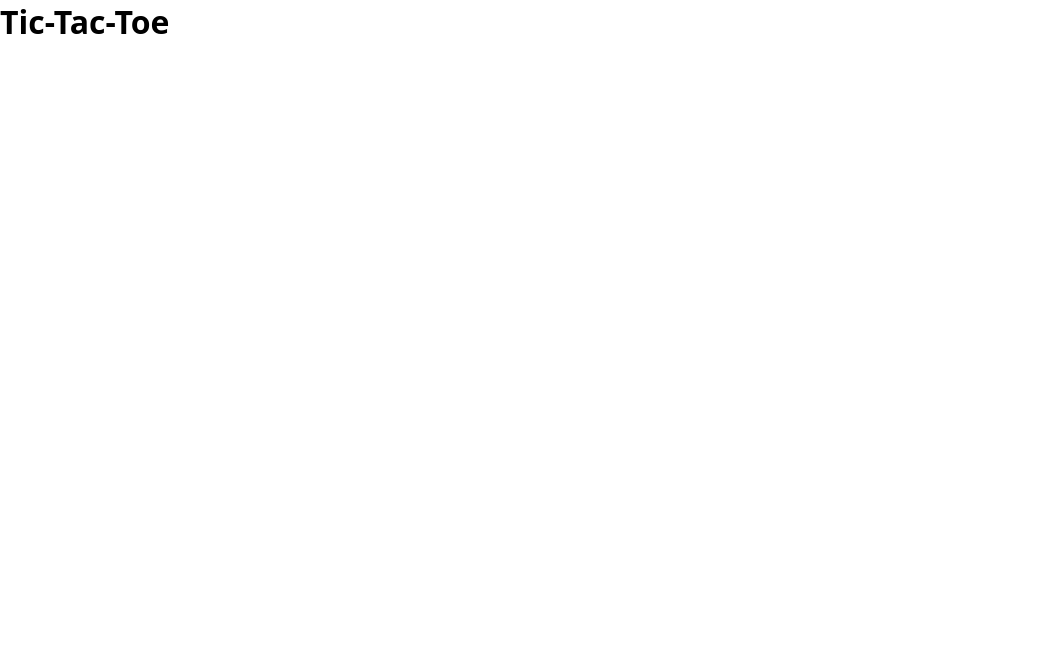
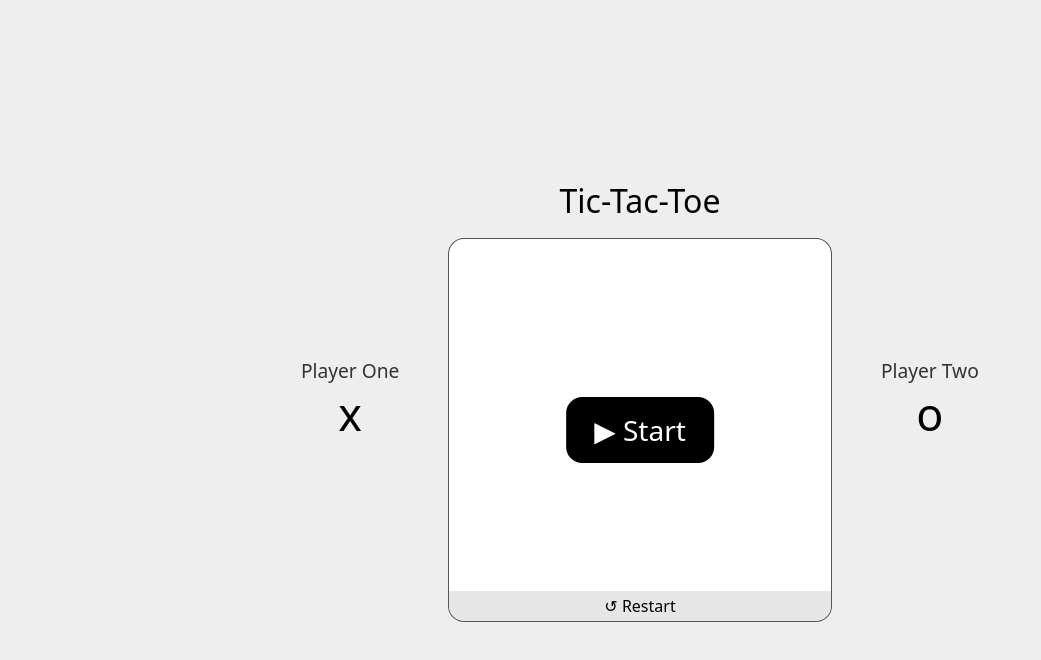
Before and after one commit to NirmalSubedi/odin-tic-tac-toe, a plain HTML site: page index.html in a window 1280 px wide. Shown: the whole page, without its empty margins (0-1041 px from the left). Drawn offline with Linux system fonts and the light colour scheme.

Commit message:
Add elements and styles
Setup the necessary elements for DOM manipulation. Styles to layout
the webpage and create a consistent theme.

```diff
--- a/index.html
+++ b/index.html
@@ -10,12 +10,23 @@
 </head>
 
 <body>
-    <header>
-        <h1>Tic-Tac-Toe</h1>
-    </header>
-    <main>
-        <!-- Insert Game -->
-    </main>
+    <div class="container">
+        <div class="player player-1">
+            <input type="text" class="player-name" placeholder="Player One" maxlength="10"></input>
+            <p class="mark">x</p>
+        </div>
+        <div class="game">
+            <h1 class="message">Tic-Tac-Toe</h1>
+            <div class="board">
+                <button class="start-btn">▶︎ Start</button>
+                <button class="restart-btn">↺ Restart</button>
+            </div>
+        </div>
+        <div class="player player-2">
+            <input type="text" class="player-name" placeholder="Player Two" maxlength="10"></input>
+            <p class="mark">o</p>
+        </div>
+    </div>
 </body>
 
 </html>
--- a/style.css
+++ b/style.css
@@ -1,9 +1,14 @@
 :root {
-    --font: system-ui, "Segoe UI", Roboto, Helvetica, Arial, sans-serif, "Apple Color Emoji", "Segoe UI Emoji", "Segoe UI Symbol"
+  --font: system-ui, "Segoe UI", Roboto, Helvetica, Arial, sans-serif, "Apple Color Emoji", "Segoe UI Emoji", "Segoe UI Symbol";
+  --color-bg: #eee;
+  --color-current-player-border: hsl(251, 100%, 37%);
+  --color-current-player-bg: hsl(251, 100%, 87%);
 }
 
 /* Reset Styles */
-*, *::before, *::after {
+*,
+*::before,
+*::after {
   box-sizing: border-box;
 }
 
@@ -15,20 +20,183 @@ body {
   -webkit-font-smoothing: antialiased;
 }
 
-img, picture, video, canvas, svg {
+img,
+picture,
+video,
+canvas,
+svg {
   display: block;
   max-width: 100%;
 }
 
-input, button, textarea, select {
+input,
+button,
+textarea,
+select {
   font: inherit;
 }
 
-p, h1, h2, h3, h4, h5, h6 {
+p,
+h1,
+h2,
+h3,
+h4,
+h5,
+h6 {
   overflow-wrap: break-word;
 }
 
 /* General Styles */
 body {
-    font-family: var(--font);
+  font-family: var(--font);
+  font-weight: 200;
+  background: var(--color-bg);
 }
+
+.message {
+  font-weight: 200;
+}
+
+.board {
+  background: #fff;
+  border: 1px solid #000a;
+}
+
+.start-btn {
+  background: #000;
+  color: #fff;
+}
+
+.restart-btn {
+  background: #dddb;
+}
+
+.restart-btn:hover {
+  outline: 2px solid #000;
+}
+
+.start-btn:hover,
+.start-btn:focus {
+  outline-offset: 2px;
+  outline: 2px solid #000;
+}
+
+.player {
+  border-bottom: 2px solid transparent;
+  background: var(--color-bg);
+}
+
+.player-name {
+  background: inherit;
+  border: 2px solid transparent;
+}
+
+.player-name::placeholder {
+  color: #333;
+}
+
+.player-name:hover {
+  border: 2px solid black;
+}
+
+.current-player {
+  background: #ccc;
+  border-bottom: 2px solid #000;
+}
+
+/* Layout */
+.message {
+  text-align: center;
+  margin-bottom: 1rem;
+}
+
+.container {
+  height: 100vh;
+  display: flex;
+  column-gap: 2rem;
+  align-items: center;
+  justify-content: center;
+  padding: 1rem;
+}
+
+.board {
+  width: max(200px, calc(30vw));
+  height: max(200px, calc(30vw));
+  flex: 0 0 auto;
+  border-radius: 1rem;
+  padding: 1rem 1rem 2.5rem;
+  display: grid;
+  grid-template: repeat(3, 1fr) / repeat(3, 1fr);
+  align-items: center;
+  font-size: 4rem;
+  position: relative;
+}
+
+.board>* {
+  width: 100%;
+  height: 100%;
+  border: 1px solid #0005;
+  display: flex;
+  flex-direction: column;
+  justify-content: center;
+  align-items: center;
+}
+
+.board> :nth-child(-n + 3) {
+  border-top: none;
+}
+
+.board> :nth-child(3n) {
+  border-right: none;
+}
+
+.board> :nth-last-child(-n + 5) {
+  border-bottom: none;
+}
+
+.board> :nth-child(3n + 1) {
+  border-left: none;
+}
+
+.start-btn {
+  position: absolute;
+  border: none;
+  width: max-content;
+  height: max-content;
+  top: 50%;
+  left: 50%;
+  transform: translate(-50%, -50%);
+  padding: 0.5em 1em;
+  font-size: 1.75rem;
+  border-radius: 1rem;
+}
+
+.restart-btn {
+  position: absolute;
+  width: 100%;
+  height: max-content;
+  bottom: 0;
+  border: 0;
+  border-radius: 0 0 1rem 1rem;
+  font-size: 1rem;
+  padding: 0.25rem;
+}
+
+.hide {
+  display: none;
+}
+
+.player {
+  text-align: center;
+}
+
+.player-name {
+  font-size: clamp(16px, calc(16px + 1vw), 1.2rem);
+  text-align: inherit;
+  width: 12ch;
+}
+
+.mark {
+  margin-top: -0.25rem;
+  font-size: clamp(2rem, calc(2rem + 1vw), 3rem);
+}
```
